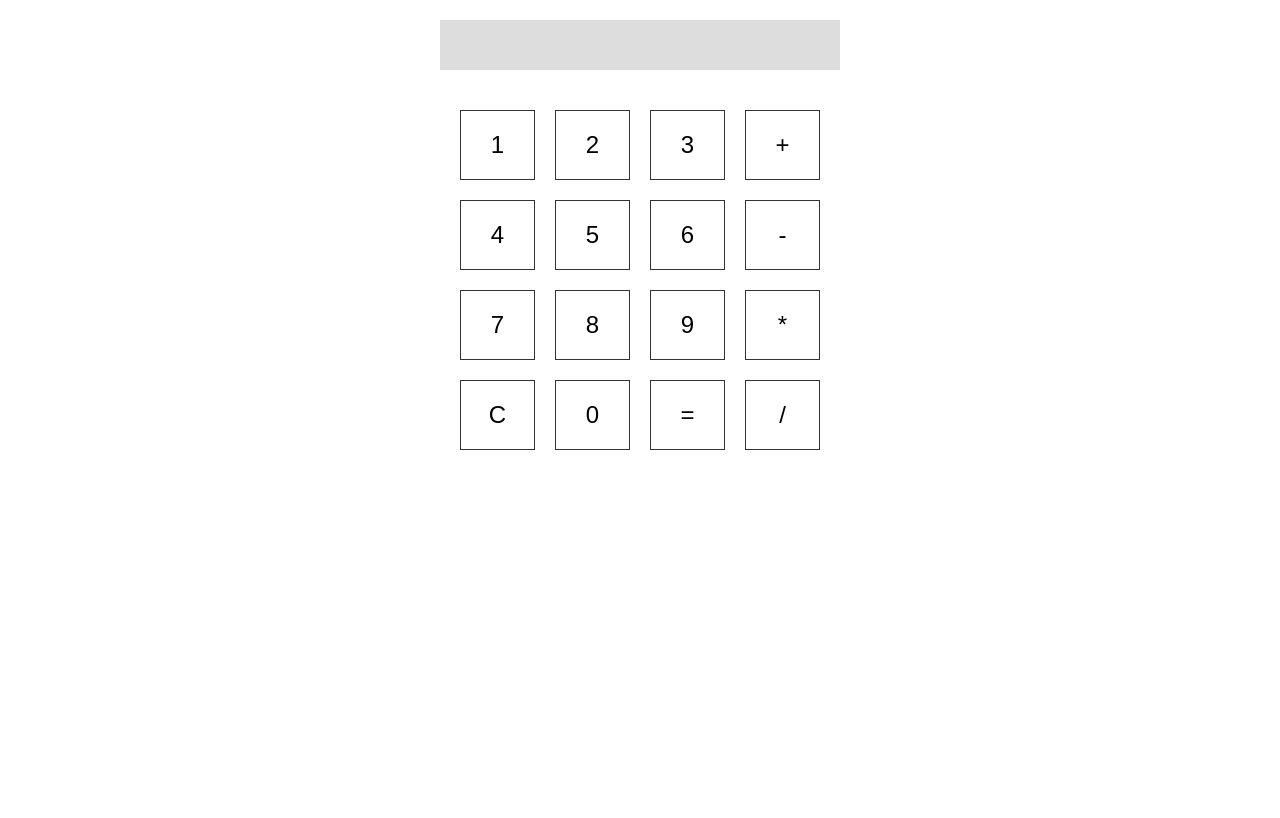
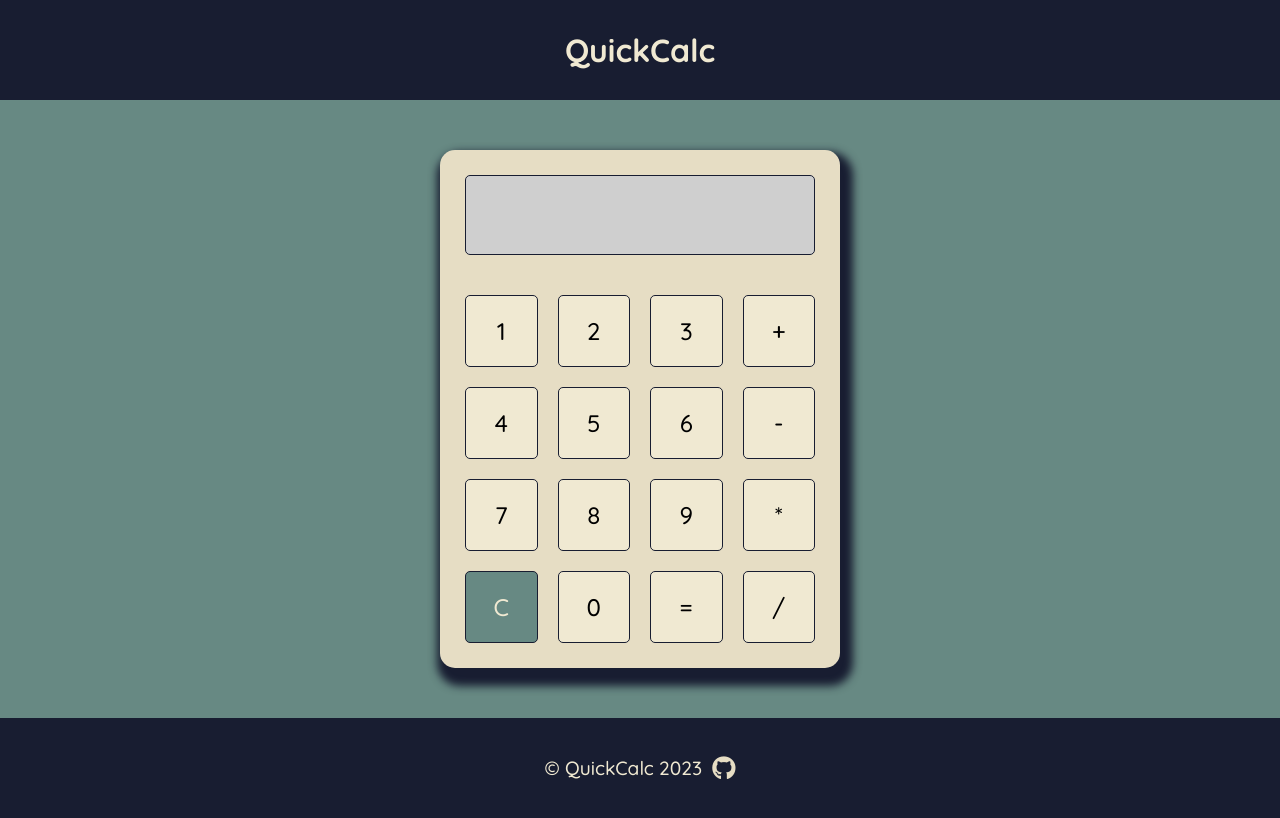
Before and after one commit to Omarbousfer/Calculator, a plain HTML site: page index.html in a window 1280 px wide. Drawn offline with Linux system fonts and the light colour scheme.

Commit message:
finished the project

```diff
--- a/index.html
+++ b/index.html
@@ -4,10 +4,15 @@
     <meta charset="UTF-8">
     <meta http-equiv="X-UA-Compatible" content="IE=edge">
     <meta name="viewport" content="width=device-width, initial-scale=1.0">
-    <title>Calculator</title>
+    <title>QuickCalc</title>
     <link rel="stylesheet" href="styles.css">
+    <link rel="stylesheet" href="https://cdnjs.cloudflare.com/ajax/libs/font-awesome/6.2.1/css/all.min.css">
 </head>
 <body>
+    <header>
+        <a href="index.html">QuickCalc</a>
+    </header>
+    <main>
         <div class="calculator">
             <div class="display"></div>
             <div class="buttons">
@@ -29,6 +34,11 @@
               <button class="operator">/</button>
             </div>
           </div>
+    </main>
+    <footer>
+        <p>© QuickCalc 2023</p>
+        <a href="https://github.com/Omarbousfer" target="_blank"><i class="fa-brands fa-github"></i></a>
+    </footer>
     <script src="index.js"></script>
 </body>
 </html>
--- a/styles.css
+++ b/styles.css
@@ -1,21 +1,52 @@
+@import url('https://fonts.googleapis.com/css2?family=Quicksand:wght@300;500;700&display=swap');
 * {
     box-sizing: border-box;
     padding: 0;
     margin: 0;
+    font-family: 'Quicksand', sans-serif;
+}
+
+header, footer {
+    display: flex;
+    justify-content: center;
+    align-items: center;
+    height: 100px;
+    background-color: #181D31;
+}
+
+header a {
+    text-decoration: none;
+    color: #F0E9D2;
+    font-weight: 700;
+    font-size: 2em;
+}
+
+
+main {
+    background-color: #678983;
+    display: flex;
+    justify-content: center;
+    align-items: center;
+    padding: 50px 0;
 }
 
 .calculator {
     width: 400px;
-    margin: 0 auto;
     text-align: center;
+    background-color: #E6DDC4;
+    border-radius: 15px;
+    padding: 5px;
+    box-shadow : 5px 10px 0.5em 0.5em #181D31;
 }
 
 .display {
-    height: 50px;
+    height: 80px;
     font-size: 36px;
-    background-color: #ddd;
-    margin: 20px 0;
+    background-color: rgb(207, 207, 207);
+    margin: 20px;
     padding: 10px;
+    border-radius: 5px;
+    border: 1.5px solid #181D31;
 }
 
 .buttons {
@@ -26,8 +57,40 @@
 }
 
 button {
-    background-color: #fff;
-    border: 1px solid #333;
+    background-color: #F0E9D2;
+    border: 1.5px solid #181D31;
     padding: 20px;
     font-size: 24px;
+    transition: background-color 0.5s ease;
+    border-radius: 5px;
 }
+
+button:hover {
+    background-color: #678983;
+}
+
+.clear {
+    background-color: #678983;
+    color: #F0E9D2;
+}
+
+.clear:hover {
+    background-color: #F0E9D2;
+    color: black;
+}
+
+footer p {
+    color: #F0E9D2;
+    font-size: 1.2em;
+    margin-right: 10px;
+}
+footer a {
+    text-decoration: none;
+    color: #E6DDC4;
+    font-size: 1.5em;
+}
+
+footer a:hover {
+    color: #678983;
+    font-size: 2em;
+}
```
Lines whose indentation alone changed are shown as unchanged.
